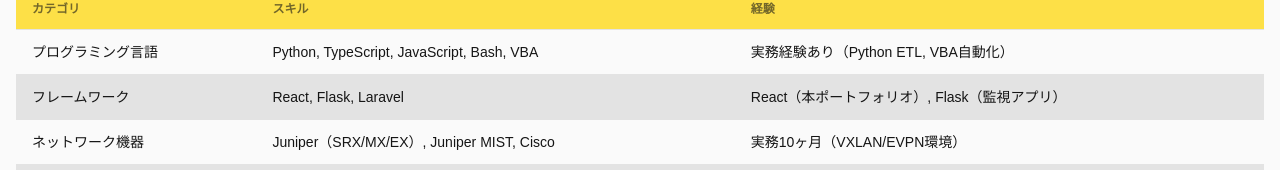
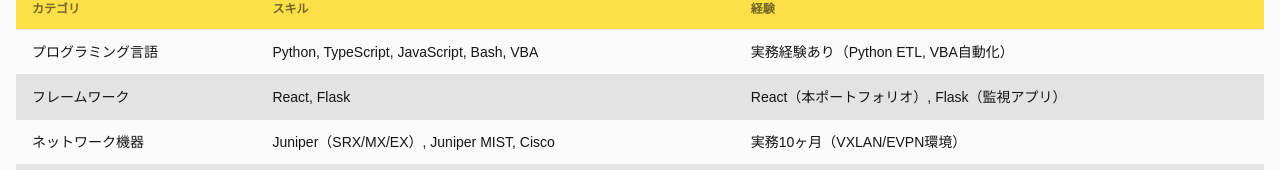
Before and after one commit to Sohey-k/TailwindPractice_react_app, a React (Vite) app: page /arsenal in a window 1280 px wide. Shown: the part 179-349 px from the top of the page. Built offline with nearby package versions, Linux system fonts and the light colour scheme; no server answers; a web font is replaced by a local one; what microcms-js-sdk would draw is missing.

Commit message:
Modify Arsenal.tsx

```diff
--- a/src/pages/Arsenal.tsx
+++ b/src/pages/Arsenal.tsx
@@ -20,7 +20,7 @@ export const Arsenal = () => {
             </tr>
             <tr>
               <td>フレームワーク</td>
-              <td>React, Flask, Laravel</td>
+              <td>React, Flask</td>
               <td>React（本ポートフォリオ）, Flask（監視アプリ）</td>
             </tr>
             <tr>
```
